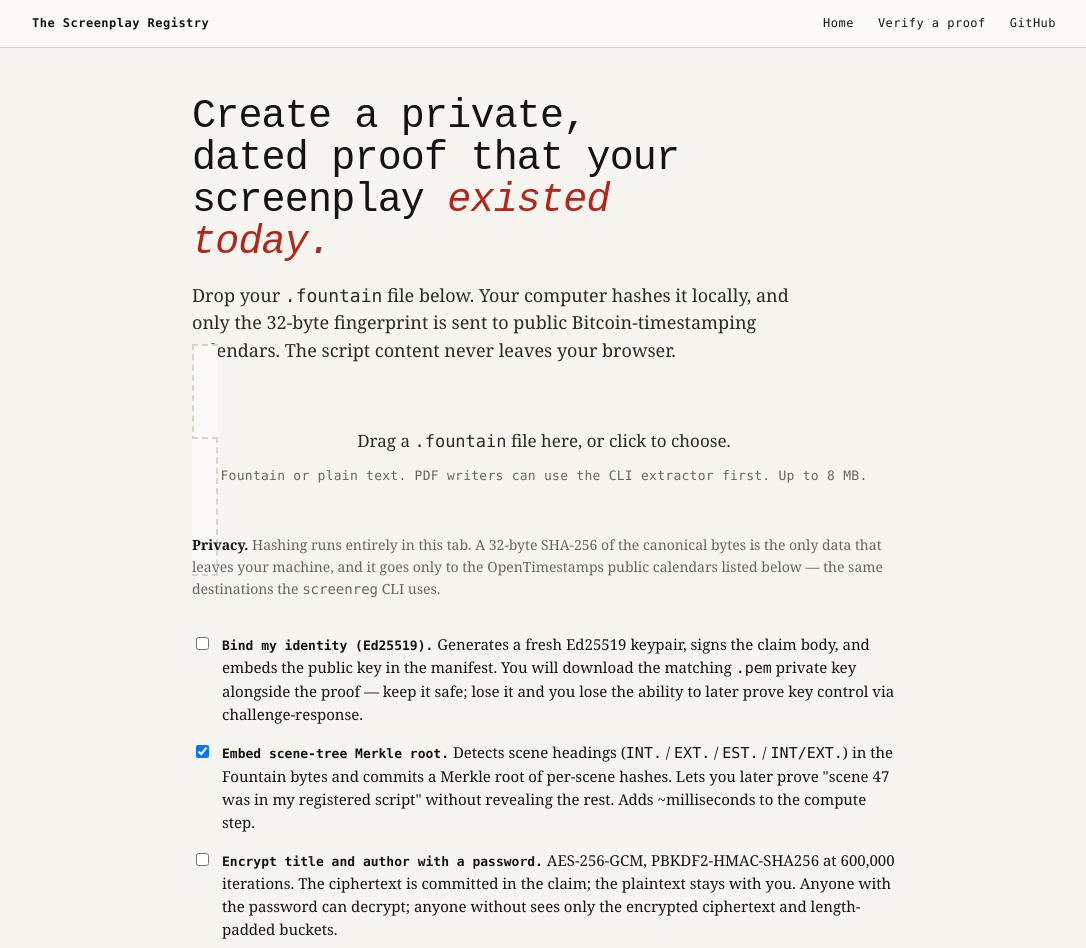
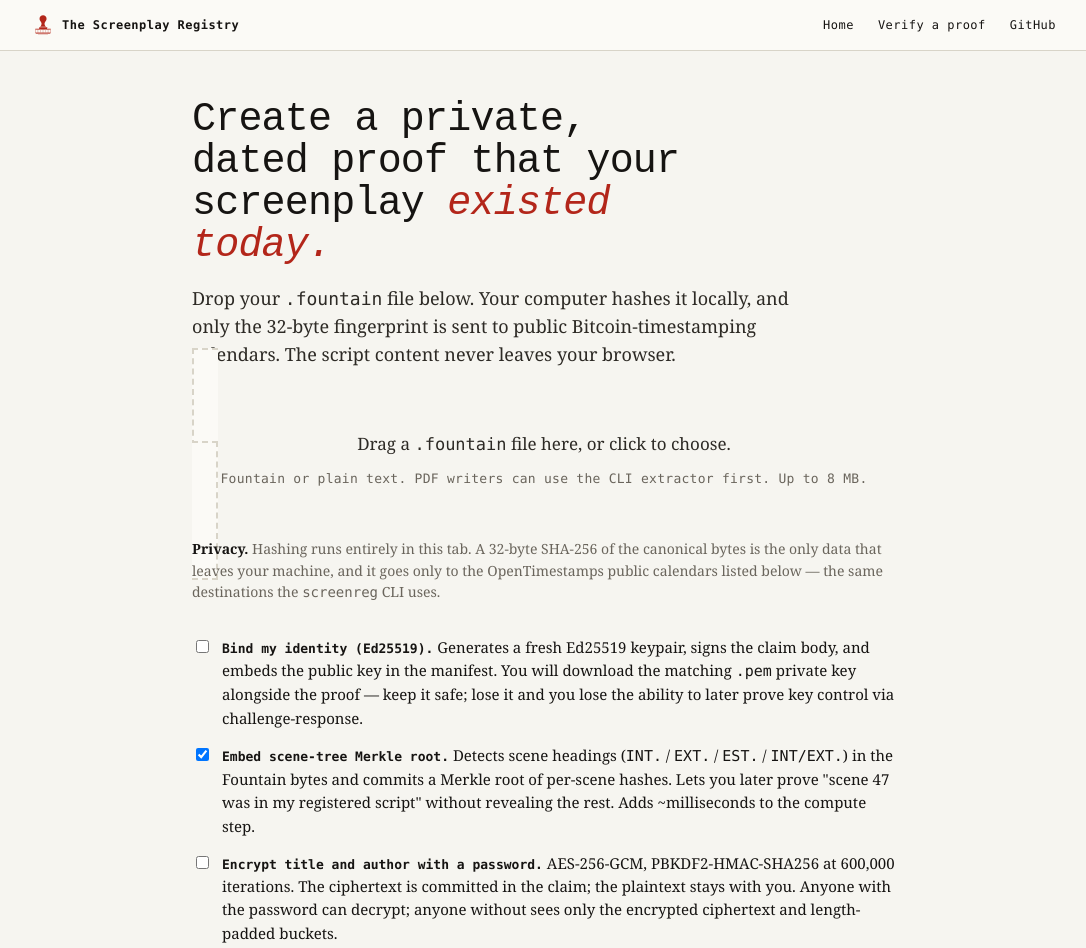
Before and after one commit to screenplay-registry/screenreg, a website with bundled scripts: page landing/create/index.html in a window 1280 px wide. Shown: the top 948 px of the page, without its empty margins (96-1182 px from the left). Built offline with nearby package versions, Linux system fonts and the light colour scheme.

Commit message:
feat: brand mark — red stamp favicon + topbar across all surfaces
Add the self-hosted brand mark (landing/icon.svg, tinted to the site accent #b3261a) as the favicon — an SVG plus an apple-touch PNG — and as a topbar mark beside the wordmark on the landing, /create/, and /verify/ pages. Same-origin only, so no CSP change is needed. The white highlight stroke is dropped so the mark reads as a clean flat color from favicon to hero size.

```diff
--- a/landing/create/index.html
+++ b/landing/create/index.html
@@ -3,6 +3,8 @@
 <head>
 <meta charset="utf-8" />
 <meta name="viewport" content="width=device-width,initial-scale=1" />
+<link rel="icon" type="image/svg+xml" href="/icon.svg" />
+<link rel="apple-touch-icon" href="/apple-touch-icon.png" />
 <title>Create a proof — The Screenplay Registry</title>
 <meta name="description" content="Create a private, dated cryptographic proof that your screenplay existed today. Anchored to Bitcoin via OpenTimestamps. Script never leaves your browser." />
 <meta name="referrer" content="no-referrer" />
@@ -72,7 +74,8 @@
   }
   .topbar a { color: var(--ink); border: none; padding: 0; }
   .topbar a:hover { background: transparent; color: var(--accent); }
-  .brand { font-weight: 700; }
+  .brand { font-weight: 700; display: inline-flex; align-items: center; gap: 8px; }
+  .brand-mark { width: 22px; height: 22px; display: block; flex: none; }
   .topbar nav { display: flex; gap: 24px; }
 
   main { max-width: 760px; margin: 0 auto; padding: 48px 28px 64px; }
@@ -341,7 +344,7 @@
 
 <header class="topbar">
   <div class="topbar-inner">
-    <span class="brand"><a href="/">The Screenplay Registry</a></span>
+    <span class="brand"><img src="/icon.svg" alt="" class="brand-mark" /><a href="/">The Screenplay Registry</a></span>
     <nav>
       <a href="/">Home</a>
       <a href="/verify/">Verify a proof</a>
```
Also changed, not shown: landing/index.html (+5 -2 lines), verifier-web/index.html (+5 -2 lines), landing/apple-touch-icon.png (added), landing/icon.svg (added).
